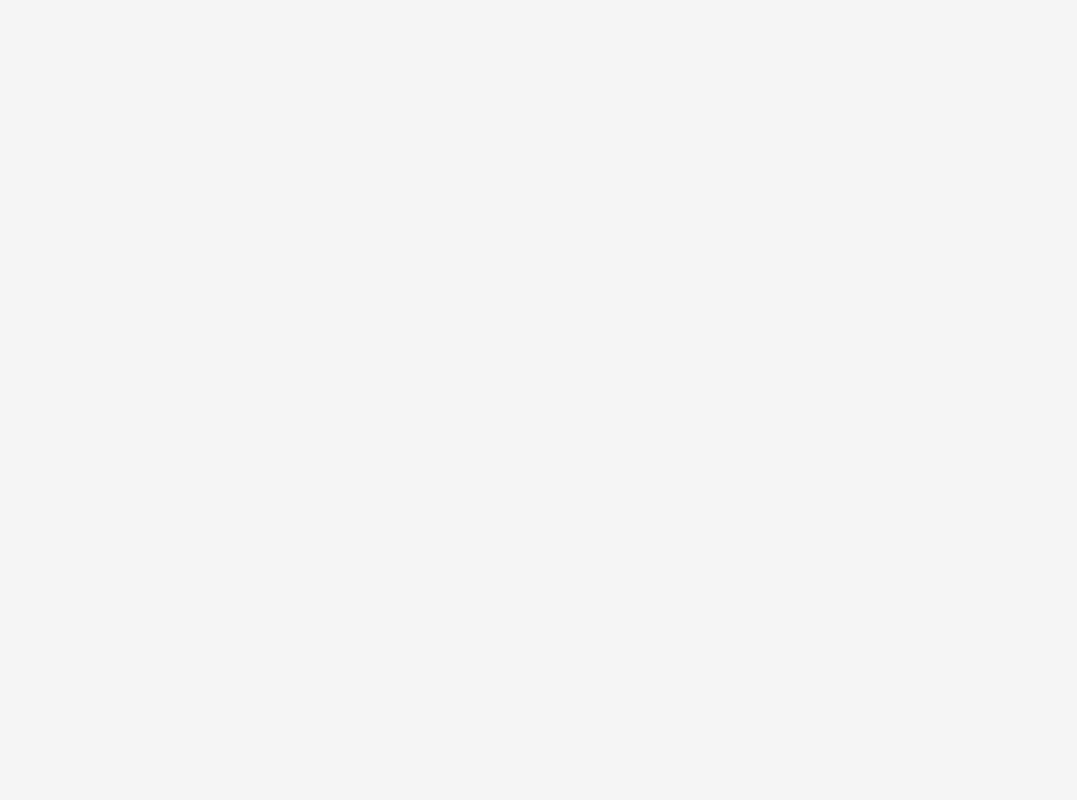
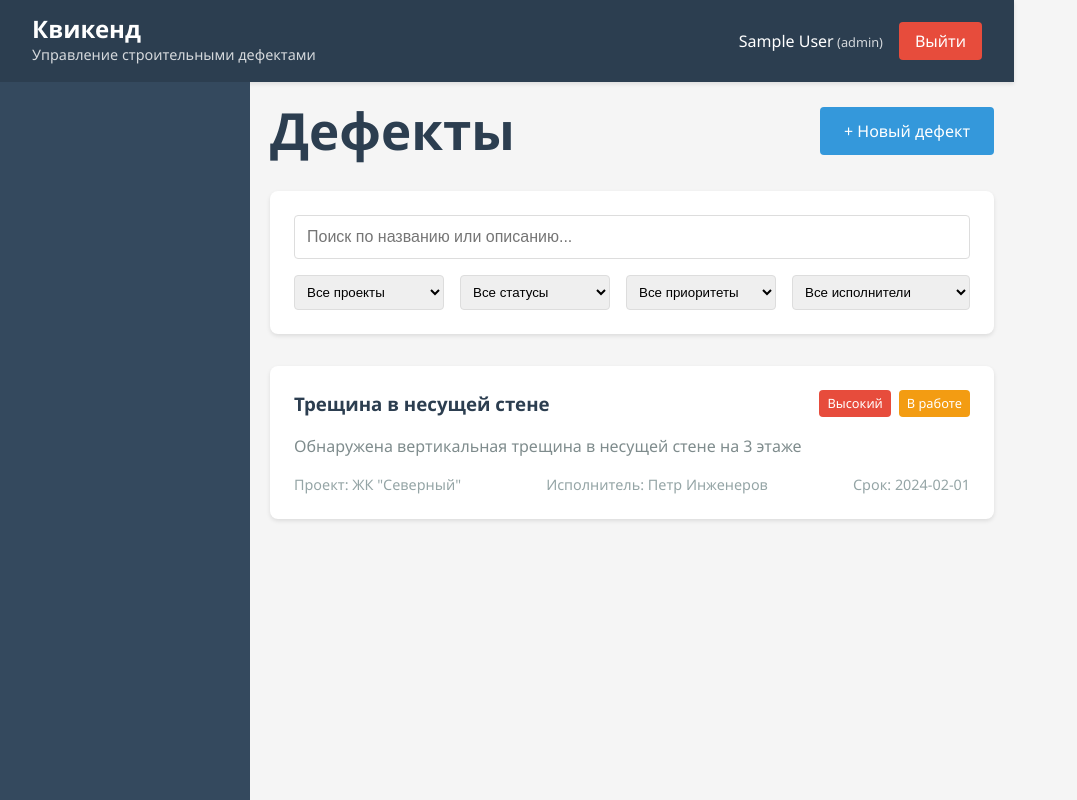
Before and after one commit to Qipeax/SPO2, a React (Vite) app: page /defects in a window 1280 px wide. Before the commit this address had no page. Shown: the whole page, without its empty margins (0-1077 px from the left). Built offline with nearby package versions, Linux system fonts and the light colour scheme; sample sign-in values are in the browser's storage; the HTML template or start-up script is replaced by a standard one.

Commit message:
+ defects page

```diff
--- a/index.html
+++ b/index.html
@@ -4,7 +4,7 @@
     <meta charset="UTF-8" />
     <link rel="icon" type="image/svg+xml" href="/vite.svg" />
     <meta name="viewport" content="width=device-width, initial-scale=1.0" />
-    <title>my-app</title>
+    <title>Квикенд - Управление строительными дефектами </title>
   </head>
   <body>
     <div id="root"></div>
--- a/src/App.jsx
+++ b/src/App.jsx
@@ -1,12 +1,18 @@
 // src/App.jsx
-import React, { useState, useEffect } from 'react'
-import { BrowserRouter as Router, Routes, Route, Navigate } from 'react-router-dom'
-import { AuthProvider, useAuth } from './contexts/AuthContext'
-import Login from './pages/Login'
-import Dashboard from './pages/Dashboard'
-import Projects from './pages/Projects'
-import Layout from './components/Layout'
-import './App.css'
+import React, { useState, useEffect } from "react";
+import {
+  BrowserRouter as Router,
+  Routes,
+  Route,
+  Navigate,
+} from "react-router-dom";
+import { AuthProvider, useAuth } from "./contexts/AuthContext";
+import Login from "./pages/Login";
+import Dashboard from "./pages/Dashboard";
+import Projects from "./pages/Projects";
+import Layout from "./components/Layout";
+import "./App.css";
+import Defects from "./pages/Defects";
 
 function App() {
   return (
@@ -15,29 +21,32 @@ function App() {
         <AppContent />
       </AuthProvider>
     </Router>
-  )
+  );
 }
 
 function AppContent() {
-  const { user, loading } = useAuth()
+  const { user, loading } = useAuth();
 
   if (loading) {
-    return <div className="loading">Загрузка...</div>
+    return <div className="loading">Загрузка...</div>;
   }
 
   return (
     <div className="App">
       <Routes>
-        <Route path="/login" element={!user ? <Login /> : <Navigate to="/dashboard" />} />
+        <Route
+          path="/login"
+          element={!user ? <Login /> : <Navigate to="/dashboard" />}
+        />
         <Route path="/" element={user ? <Layout /> : <Navigate to="/login" />}>
           <Route index element={<Navigate to="/dashboard" />} />
           <Route path="dashboard" element={<Dashboard />} />
           <Route path="projects" element={<Projects />} />
-
+          <Route path="defects" element={<Defects />} />
         </Route>
       </Routes>
     </div>
-  )
+  );
 }
 
-export default App
+export default App;
--- /dev/null
+++ b/src/pages/Defects.jsx
@@ -0,0 +1,189 @@
+import React, { useState, useEffect } from "react";
+import { Link } from "react-router-dom";
+import { getDefects, getProjects, getUsers } from "../services/api";
+import { useAuth } from "../contexts/AuthContext";
+
+function Defects() {
+  const [defects, setDefects] = useState([]);
+  const [filteredDefects, setFilteredDefects] = useState([]);
+  const [projects, setProjects] = useState([]);
+  const [users, setUsers] = useState([]);
+  const [filters, setFilters] = useState({
+    project: "",
+    status: "",
+    priority: "",
+    assignee: "",
+  });
+  const [searchTerm, setSearchTerm] = useState("");
+
+  useEffect(() => {
+    loadData();
+  }, []);
+
+  useEffect(() => {
+    filterDefects();
+  }, [defects, filters, searchTerm]);
+
+  const loadData = async () => {
+    const [defectsData, projectsData, usersData] = await Promise.all([
+      getDefects(),
+      getProjects(),
+      getUsers(),
+    ]);
+    setDefects(defectsData);
+    setProjects(projectsData);
+    setUsers(usersData);
+  };
+
+  const filterDefects = () => {
+    let filtered = defects;
+
+    if (filters.project) {
+      filtered = filtered.filter((d) => d.projectId === filters.project);
+    }
+    if (filters.status) {
+      filtered = filtered.filter((d) => d.status === filters.status);
+    }
+    if (filters.priority) {
+      filtered = filtered.filter((d) => d.priority === filters.priority);
+    }
+    if (filters.assignee) {
+      filtered = filtered.filter((d) => d.assigneeId === filters.assignee);
+    }
+    if (searchTerm) {
+      filtered = filtered.filter(
+        (d) =>
+          d.title.toLowerCase().includes(searchTerm.toLowerCase()) ||
+          d.description.toLowerCase().includes(searchTerm.toLowerCase())
+      );
+    }
+
+    setFilteredDefects(filtered);
+  };
+
+  const getStatusText = (status) => {
+    const statusMap = {
+      new: "Новая",
+      in_progress: "В работе",
+      in_review: "На проверке",
+      closed: "Закрыта",
+    };
+    return statusMap[status] || status;
+  };
+
+  const getPriorityText = (priority) => {
+    const priorityMap = {
+      low: "Низкий",
+      medium: "Средний",
+      high: "Высокий",
+    };
+    return priorityMap[priority] || priority;
+  };
+
+  return (
+    <div className="defects">
+      <div className="page-header">
+        <h1>Дефекты</h1>
+        <Link to="/defects?create=new" className="btn-primary">
+          + Новый дефект
+        </Link>
+      </div>
+
+      <div className="filters">
+        <div className="search-box">
+          <input
+            type="text"
+            placeholder="Поиск по названию или описанию..."
+            value={searchTerm}
+            onChange={(e) => setSearchTerm(e.target.value)}
+          />
+        </div>
+        <div className="filter-group">
+          <select
+            value={filters.project}
+            onChange={(e) =>
+              setFilters({ ...filters, project: e.target.value })
+            }
+          >
+            <option value="">Все проекты</option>
+            {projects.map((project) => (
+              <option key={project.id} value={project.id}>
+                {project.name}
+              </option>
+            ))}
+          </select>
+
+          <select
+            value={filters.status}
+            onChange={(e) => setFilters({ ...filters, status: e.target.value })}
+          >
+            <option value="">Все статусы</option>
+            <option value="new">Новая</option>
+            <option value="in_progress">В работе</option>
+            <option value="in_review">На проверке</option>
+            <option value="closed">Закрыта</option>
+          </select>
+
+          <select
+            value={filters.priority}
+            onChange={(e) =>
+              setFilters({ ...filters, priority: e.target.value })
+            }
+          >
+            <option value="">Все приоритеты</option>
+            <option value="low">Низкий</option>
+            <option value="medium">Средний</option>
+            <option value="high">Высокий</option>
+          </select>
+
+          <select
+            value={filters.assignee}
+            onChange={(e) =>
+              setFilters({ ...filters, assignee: e.target.value })
+            }
+          >
+            <option value="">Все исполнители</option>
+            {users.map((user) => (
+              <option key={user.id} value={user.id}>
+                {user.name}
+              </option>
+            ))}
+          </select>
+        </div>
+      </div>
+
+      <div className="defects-list">
+        {filteredDefects.map((defect) => (
+          <div key={defect.id} className="defect-card">
+            <div className="defect-header">
+              <Link to={`/defects/${defect.id}`}>
+                <h3>{defect.title}</h3>
+              </Link>
+              <div className="defect-meta">
+                <span className={`priority ${defect.priority}`}>
+                  {getPriorityText(defect.priority)}
+                </span>
+                <span className={`status ${defect.status}`}>
+                  {getStatusText(defect.status)}
+                </span>
+              </div>
+            </div>
+            <p className="defect-description">{defect.description}</p>
+            <div className="defect-footer">
+              <span>
+                Проект: {projects.find((p) => p.id === defect.projectId)?.name}
+              </span>
+              <span>
+                Исполнитель:{" "}
+                {users.find((u) => u.id === defect.assigneeId)?.name}
+              </span>
+              <span>Срок: {defect.dueDate}</span>
+            </div>
+          </div>
+        ))}
+      </div>
+    </div>
+  );
+}
+
+export default Defects;
```
